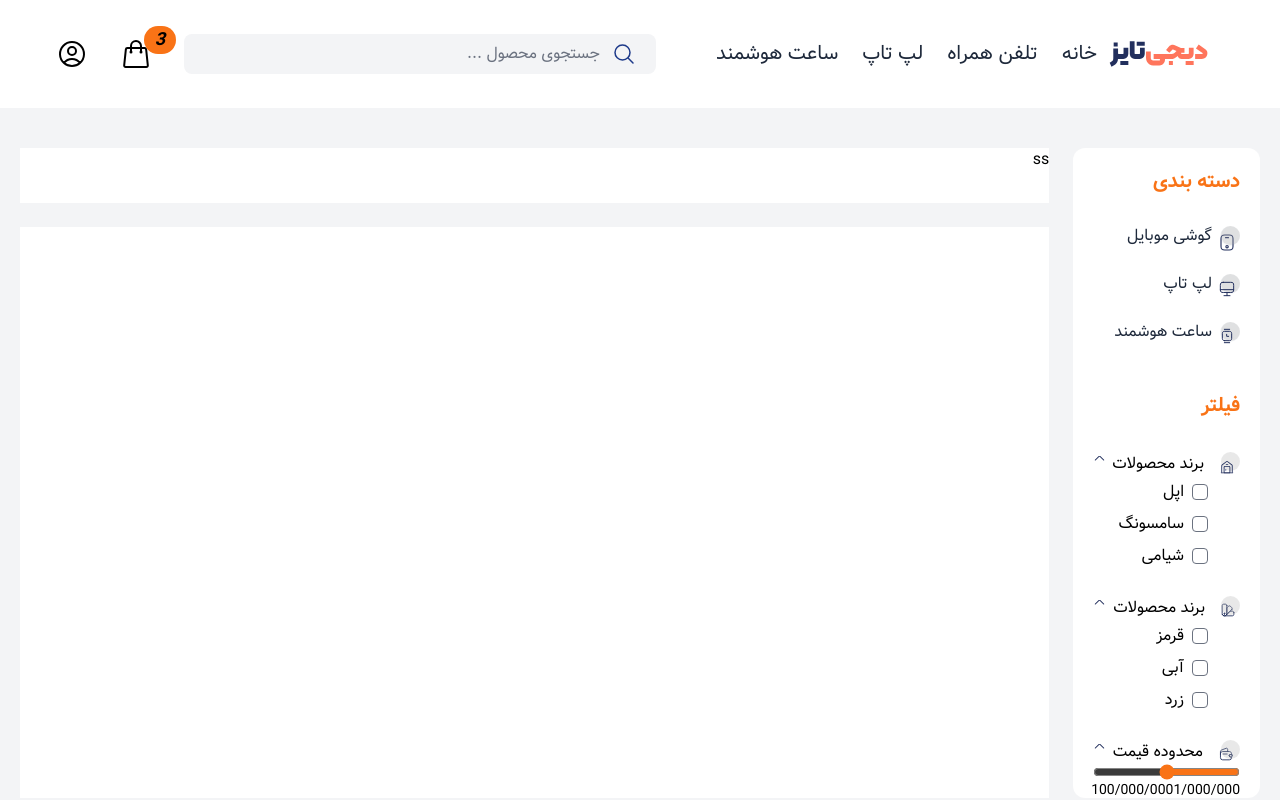
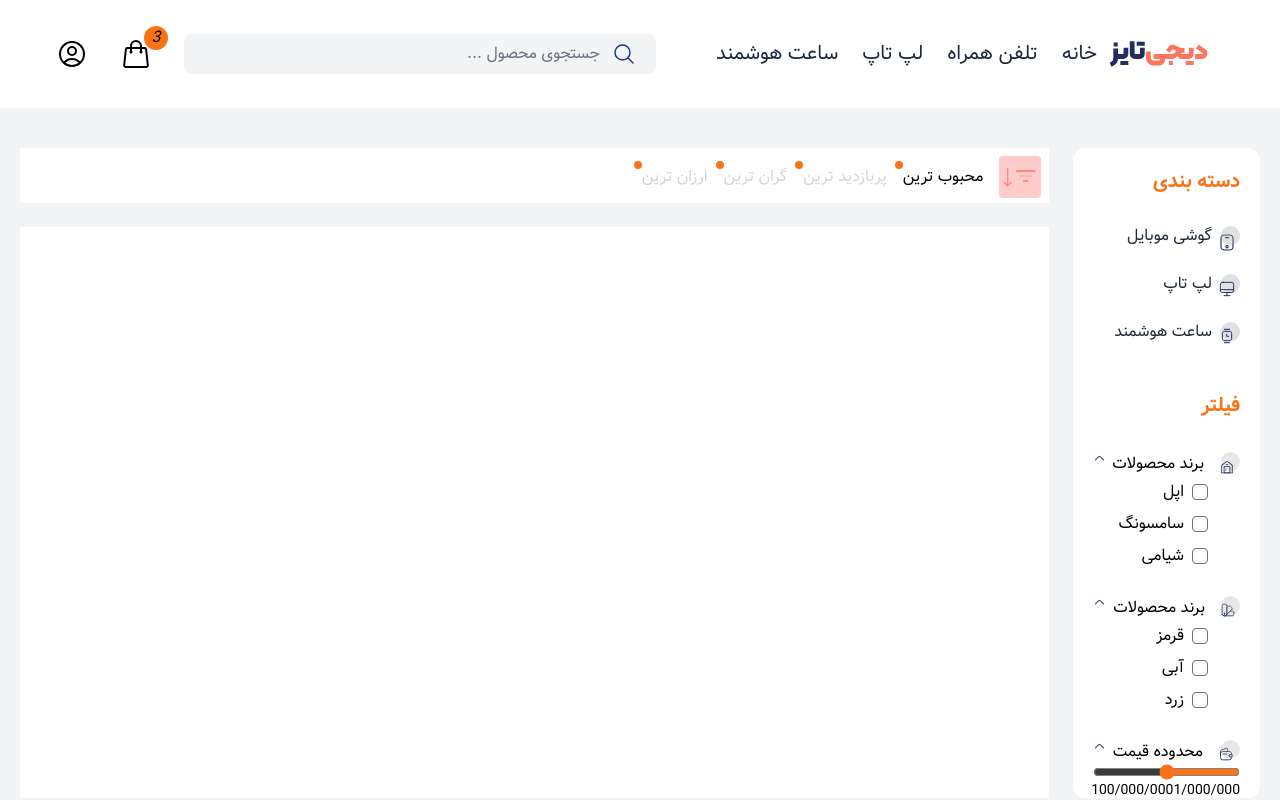
Before and after one commit to HNEhsan/Digitize, a website: page public/productList.html in a window 1280 px wide. Drawn offline with Linux system fonts and the light colour scheme.

Commit message:
change buy count style and added sort items

```diff
--- a/public/productList.html
+++ b/public/productList.html
@@ -69,7 +69,8 @@
                             <path stroke-linecap="round" stroke-linejoin="round"
                                 d="M15.75 10.5V6a3.75 3.75 0 1 0-7.5 0v4.5m11.356-1.993 1.263 12c.07.665-.45 1.243-1.119 1.243H4.25a1.125 1.125 0 0 1-1.12-1.243l1.264-12A1.125 1.125 0 0 1 5.513 7.5h12.974c.576 0 1.059.435 1.119 1.007ZM8.625 10.5a.375.375 0 1 1-.75 0 .375.375 0 0 1 .75 0Zm7.5 0a.375.375 0 1 1-.75 0 .375.375 0 0 1 .75 0Z" />
                         </svg>
-                        <span class="absolute left-6 -top-3 bg-orange-500 rounded-full text-center w-full h-fw-full font-bold text-lg text-black">3</span>
+                        <span
+                            class="absolute left-6 -top-3 bg-orange-500 rounded-full text-center w-6 h-fw-6 text-md">3</span>
 
                     </a>
                 </i>
@@ -449,7 +450,45 @@
 
             <!-- Sort Items -->
             <div class="bg-white hidden md:block col-span-8 lg:col-span-9 xl:col-span-10">
-                ss
+                <div class="flex items-center p-2 gap-4">
+                    <i>
+                        <svg xmlns="http://www.w3.org/2000/svg" width="42" height="42" fill="none">
+                            <rect width="42" height="42" fill="#FFCBCB" rx="4" />
+                            <path stroke="#FF755C" stroke-linecap="round" stroke-width="1.5" d="M17.77 15h18.126" />
+                            <path stroke="#FF755C" stroke-linecap="round" stroke-width="1.5" d="M20.791 20h12.084"
+                                opacity=".34" />
+                            <path stroke="#FF755C" stroke-linecap="round" stroke-width="1.5" d="M24.82 25h4.027" />
+                            <path fill="#FF755C"
+                                d="M8.707 30.396a.437.437 0 0 1-.31-.129l-3.566-3.54a.438.438 0 1 1 .622-.619l3.254 3.232 3.255-3.232a.438.438 0 1 1 .623.618l-3.566 3.541a.437.437 0 0 1-.312.129Z" />
+                            <path fill="#FF755C"
+                                d="M8.77 29.604c-.275 0-.503-.334-.503-.736V12.34c0-.403.228-.737.503-.737.276 0 .504.334.504.737v16.527c0 .402-.228.736-.504.736Z" />
+                        </svg>
+                    </i>
+                    <button class="relative py-2">
+                        <span>
+                            محبوب ترین
+                        </span>
+                        <span class="w-2 h-2 bg-orange-500 rounded-full absolute top-1 -left-2"></span>
+                    </button>
+                    <button class="text-gray-300 relative py-2">
+                        <span>
+                            پربازدید ترین
+                        </span>
+                        <span class="w-2 h-2 bg-orange-500 rounded-full absolute top-1 -left-2"></span>
+                    </button>
+                    <button class="text-gray-300 relative py-2">
+                        <span>
+                            گران ترین
+                        </span>
+                        <span class="w-2 h-2 bg-orange-500 rounded-full absolute top-1 -left-2"></span>
+                    </button>
+                    <button class="text-gray-300 relative py-2">
+                        <span>
+                            ارزان ترین
+                        </span>
+                        <span class="w-2 h-2 bg-orange-500 rounded-full absolute top-1 -left-2"></span>
+                    </button>
+                </div>
             </div>
             <!--  -->
 
```
Also changed, not shown: public/build/tailwind.css.
